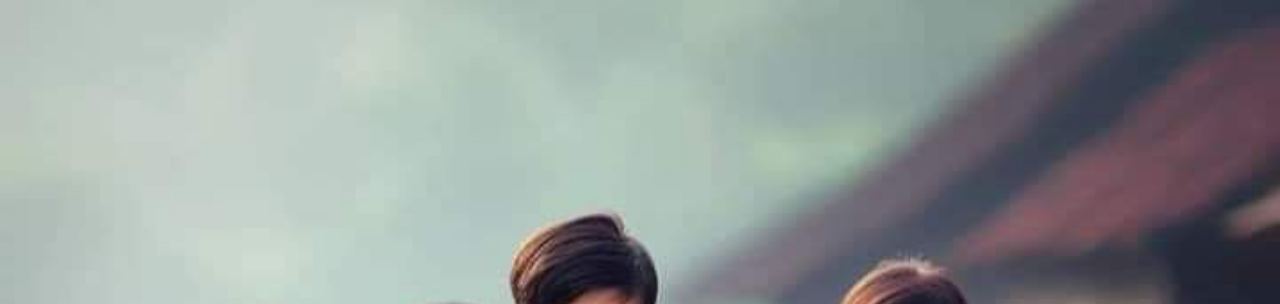
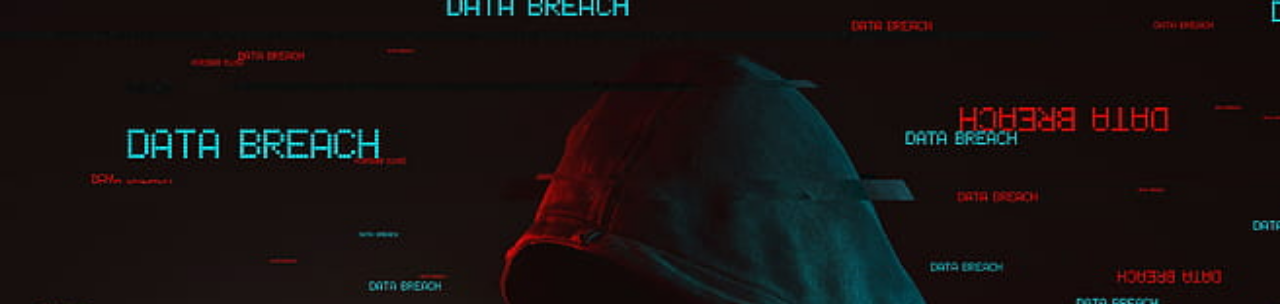
Before and after one commit to aswinpsycho/face-shape-detection, a plain HTML site: page index.html in a window 1280 px wide. Shown: the top 304 px of the page. Drawn offline with Linux system fonts and the light colour scheme.

Commit message:
Update styles.css

```diff
--- a/styles.css
+++ b/styles.css
@@ -1,5 +1,5 @@
 body {
-    background-image: url('background.jpg');
+    background-image: url('p2.jpg');
     background-size: cover;
     display: flex;
     justify-content: center;
```
